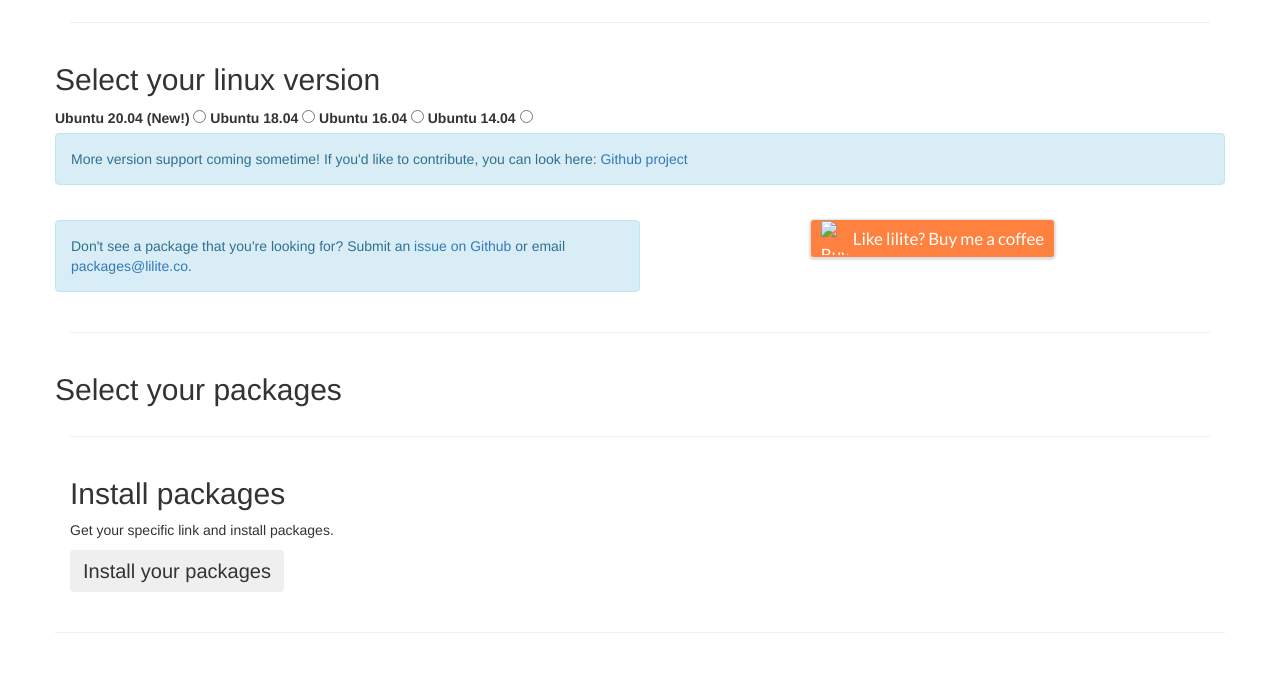
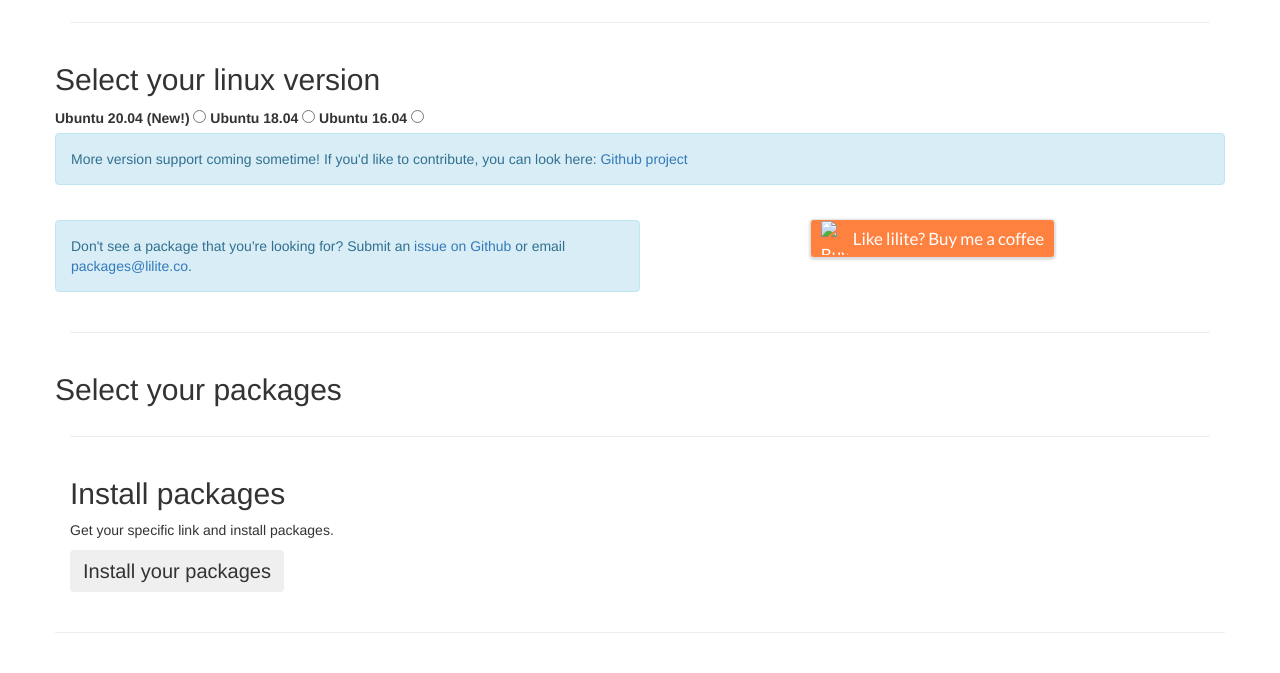
Before and after one commit to cmoscardi/lilite, a Flask app: page / in a window 1280 px wide. Shown: the part 140-813 px from the top of the page. Run offline with Flask 2, Linux system fonts and the light colour scheme; some libraries are stand-ins or nearby versions.

Commit message:
remove 14.04

```diff
--- a/templates/index.html
+++ b/templates/index.html
@@ -39,10 +39,6 @@
           <label>
             Ubuntu 16.04
             <input type="radio" name="version" value="ubuntu_16" required />
-          </label>
-          <label>
-            Ubuntu 14.04
-            <input type="radio" name="version" value="ubuntu_14" required />
           </label>
           <div class="alert alert-info">
             More version support coming sometime! If you'd like to contribute, you can look here:
```
